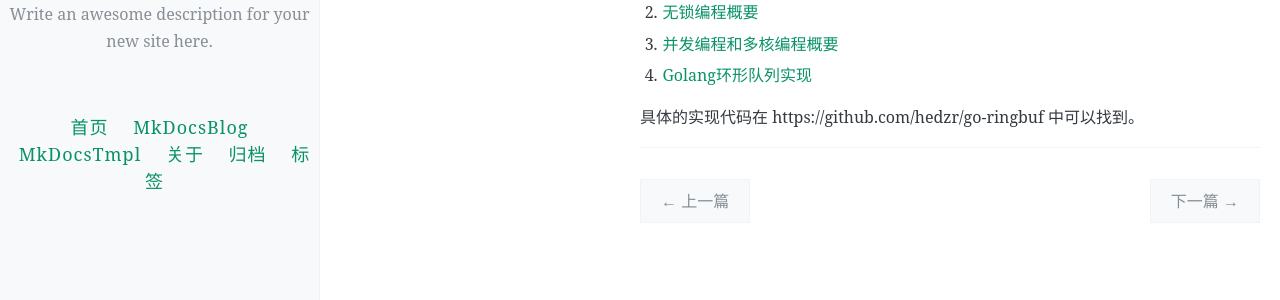
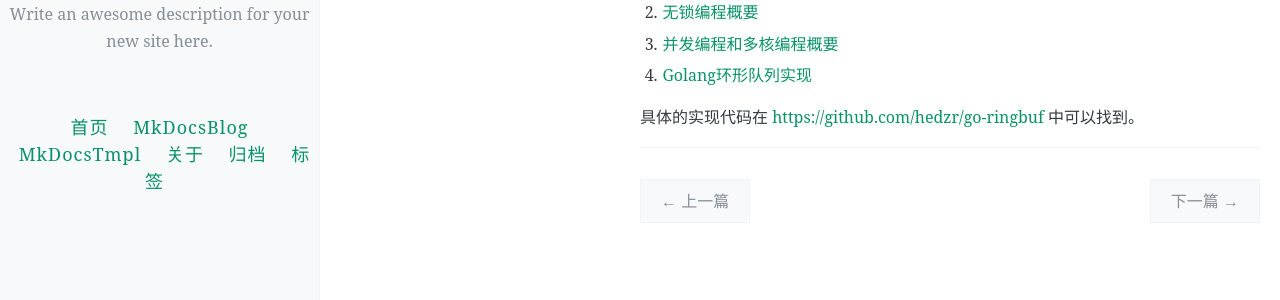
Before and after one commit to hedzr/hedzr.github.io, a Jekyll site: the page built from _posts/2020-06-15-ringbuf-index.md, in a window 1280 px wide. Shown: the part 364-664 px from the top of the page. Built offline with Jekyll 4.4.1, drawn with Linux system fonts in a browser that asks for light colours; comment, search, counter and statistics services are not loaded.

Commit message:
fixed the links

```diff
--- a/_posts/2020-06-15-ringbuf-index.md
+++ b/_posts/2020-06-15-ringbuf-index.md
@@ -25,4 +25,4 @@ toc: true
 3. [并发编程和多核编程概要](../ringbuf-03-smp/)
 4. [Golang环形队列实现](../ringbuf-04-impl/)
 
-具体的实现代码在 https://github.com/hedzr/go-ringbuf 中可以找到。
+具体的实现代码在 <https://github.com/hedzr/go-ringbuf> 中可以找到。
```
Also changed, not shown: _posts/2020-06-16-ringbuf-04-impl.md (+2 -2 lines).
